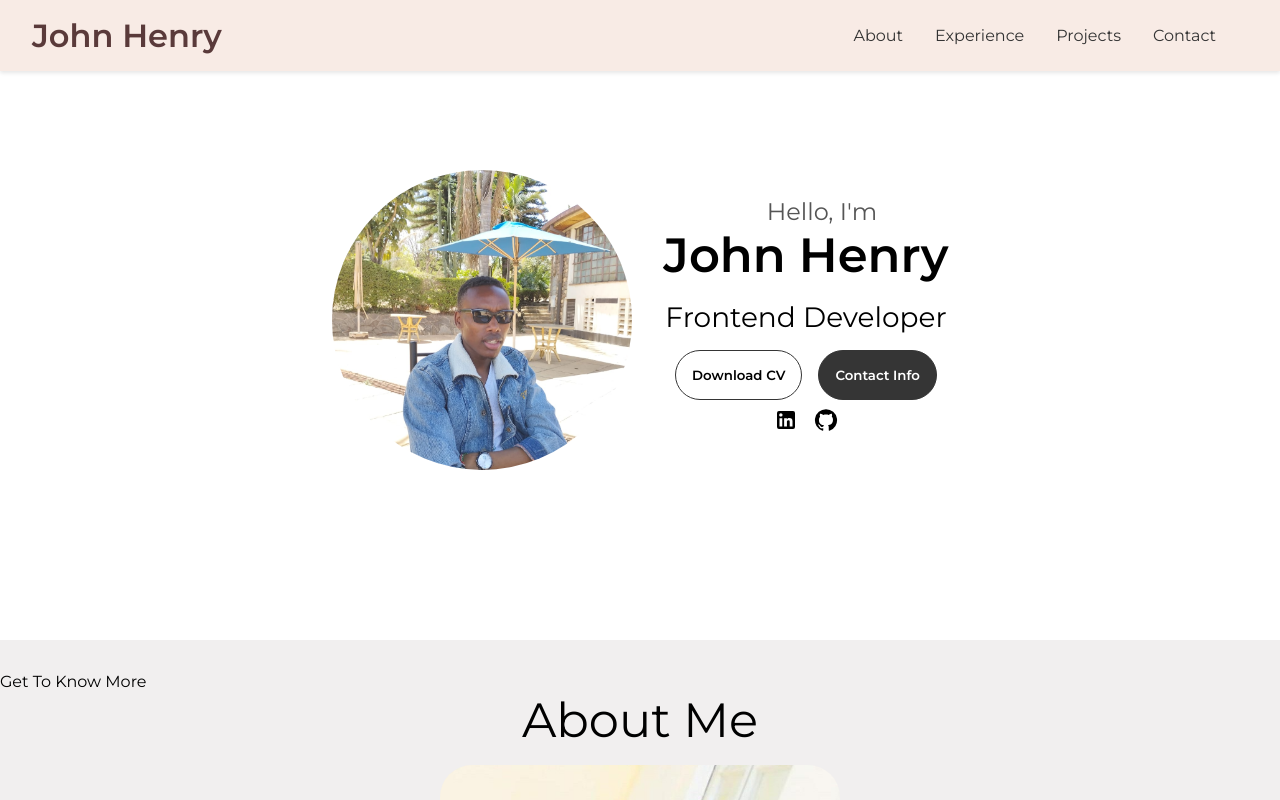
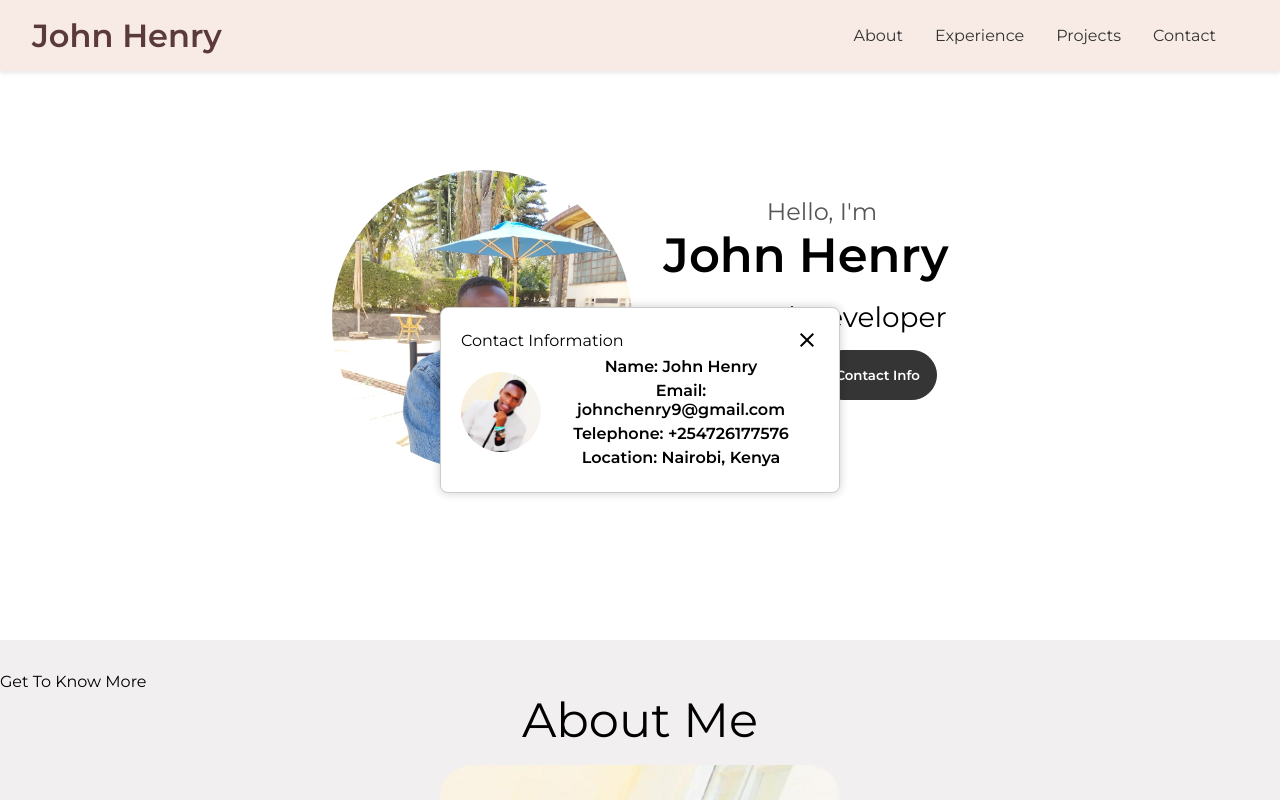
Before and after one commit to HenryJS/Biography, a React (Create React App) app in the folder my-app/: page / in a window 1280 px wide. Both pictures are taken after a click on the button "Contact Info". Shown: the top 800 px of the page. Built offline with nearby package versions, Linux system fonts and the light colour scheme.

Commit message:
additions

```diff
--- /dev/null
+++ b/my-app/src/Components/contact.js
@@ -0,0 +1,26 @@
+import React from 'react';
+import CloseIcon from '@mui/icons-material/Close';
+import Image from '../Assets/me.jpg';
+import './styles/home.css'
+
+const ContactBanner = ({ onClose }) => {
+  return (
+    <div className="contact-banner">
+      <div className="banner-header">
+        <span>Contact Information</span>
+        <CloseIcon className="close-icon" onClick={onClose} />
+      </div>
+      <div className="banner-content">
+        <img src={Image} alt="/" className="rounded-image" />
+        <div className="info">
+          <p>Name: John Henry</p>
+          <p>Email: johnchenry9@gmail.com</p>
+          <p>Telephone: +254726177576</p>
+          <p>Location: Nairobi, Kenya</p>
+        </div>
+      </div>
+    </div>
+  );
+};
+
+export default ContactBanner;
--- a/my-app/src/Components/home.js
+++ b/my-app/src/Components/home.js
@@ -1,18 +1,22 @@
-import React from 'react';
+import React, { useState } from 'react';
 import LinkedInIcon from '@mui/icons-material/LinkedIn';
 import GitHubIcon from '@mui/icons-material/GitHub';
 import Image from '../Assets/image.jpg';
 import './styles/home.css';
+import ContactBanner from './contact';
 
 const Home = () => {
+  const [showContactBanner, setShowContactBanner] = useState(false);
+
   const openResume = () => {
-    window.open('./assets/resume-example.pdf');
+    window.open('../Assets/cv.pdf');
   };
 
   const handleContactInfo = () => {
-    // Handle the button click action for the "Contact Info" button
-    // For example, you can navigate programmatically or perform some other action
-    console.log('Contact Info button clicked');
+   setShowContactBanner(true);
+  };
+  const closeContactBanner = () =>{
+    setShowContactBanner(false);
   };
 
   return (
@@ -37,6 +41,9 @@ const Home = () => {
           >
             Contact Info
           </button>
+          {showContactBanner && (
+            <ContactBanner onClose={closeContactBanner} />
+          )}
         </div>
         <div id="socials-container">
           <LinkedInIcon
--- a/my-app/src/Components/styles/header.css
+++ b/my-app/src/Components/styles/header.css
@@ -1,5 +1,3 @@
-/* header.css */
-
 .header {
   display: flex;
   position: fixed;
--- a/my-app/src/Components/styles/home.css
+++ b/my-app/src/Components/styles/home.css
@@ -1,5 +1,3 @@
-/* styles/home.css */
-
 .home-section {
   display: flex;
   justify-content: center;
@@ -76,6 +74,64 @@
   margin: 0.5rem;
 }
 
+/* banner styling  */
+.contact-banner {
+  position: fixed;
+  top: 50%;
+  left: 50%;
+  transform: translate(-50%, -50%);
+  background-color: #fff;
+  border: 1px solid #ccc;
+  border-radius: 8px;
+  padding: 20px;
+  box-shadow: 0px 0px 10px 0px rgba(0, 0, 0, 0.2);
+  z-index: 999;
+  max-width: 400px;
+  width: 100%;
+  opacity: 0;
+  animation: fadeInOut 0.5s ease-out forwards;
+}
+
+@keyframes fadeInOut {
+  0% {
+    opacity: 0;
+  }
+  100% {
+    opacity: 1;
+  }
+}
+
+.banner-header {
+  display: flex;
+  justify-content: space-between;
+  align-items: center;
+}
+
+.close-icon {
+  cursor: pointer;
+}
+
+.banner-content {
+  display: flex;
+  align-items: center;
+}
+
+.rounded-image {
+  border-radius: 50%;
+  width: 80px;
+  height: 80px;
+  margin-right: 15px;
+}
+
+.info {
+  max-width: 250px; /* Adjust the max-width as needed */
+}
+
+.info p {
+  margin: 5px 0;
+  font-weight: bold;
+}
+
 /* Mobile view styles */
 .menu-icon {
   display: none;
--- a/my-app/src/index.js
+++ b/my-app/src/index.js
@@ -8,7 +8,3 @@ root.render(
     <App />
   </React.StrictMode>
 );
-
-// If you want to start measuring performance in your app, pass a function
-// to log results (for example: reportWebVitals(console.log))
-// or send to an analytics endpoint. Learn more: https://bit.ly/CRA-vitals
```
Also changed, not shown: 1 other file (tests, documents, lock files or other folders).
